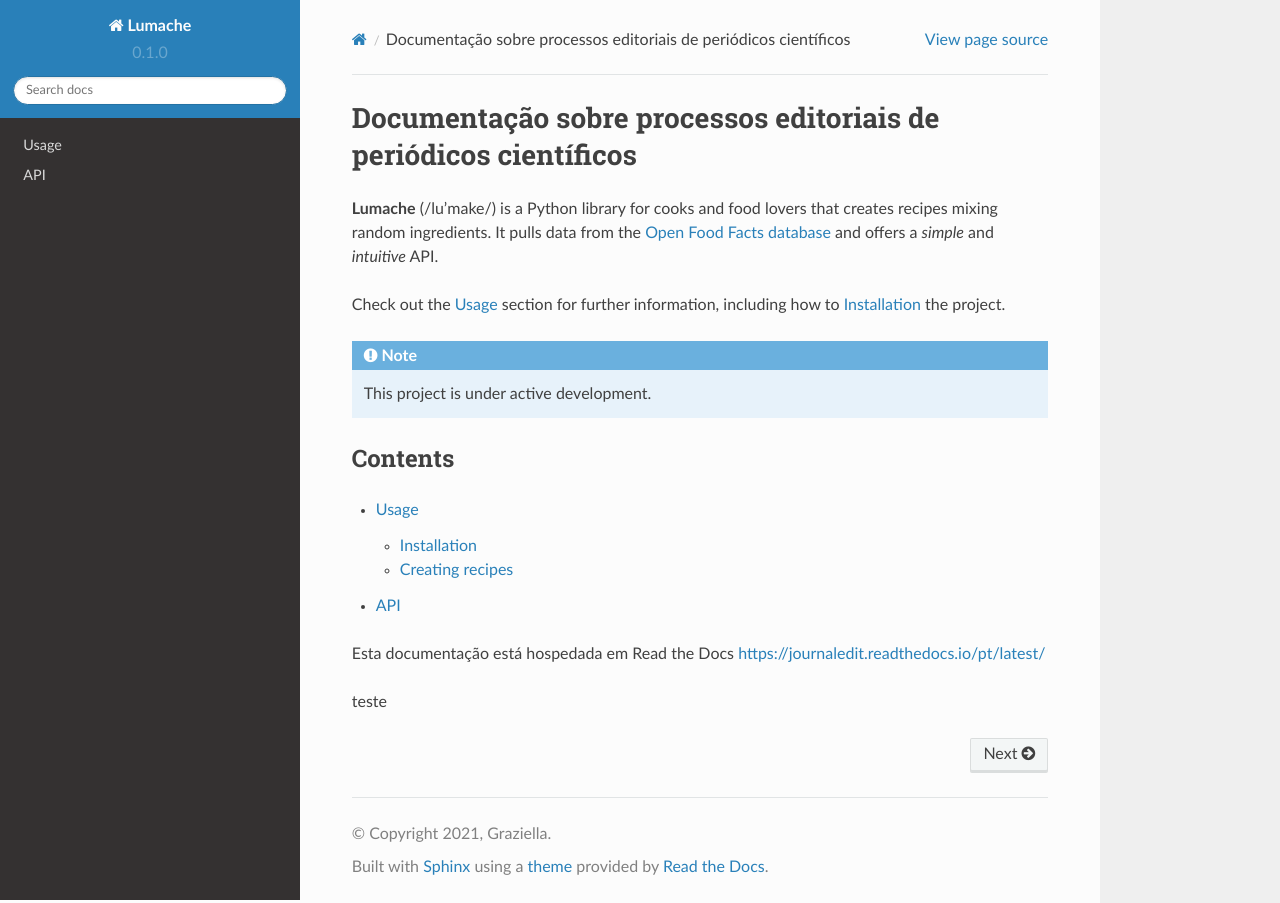
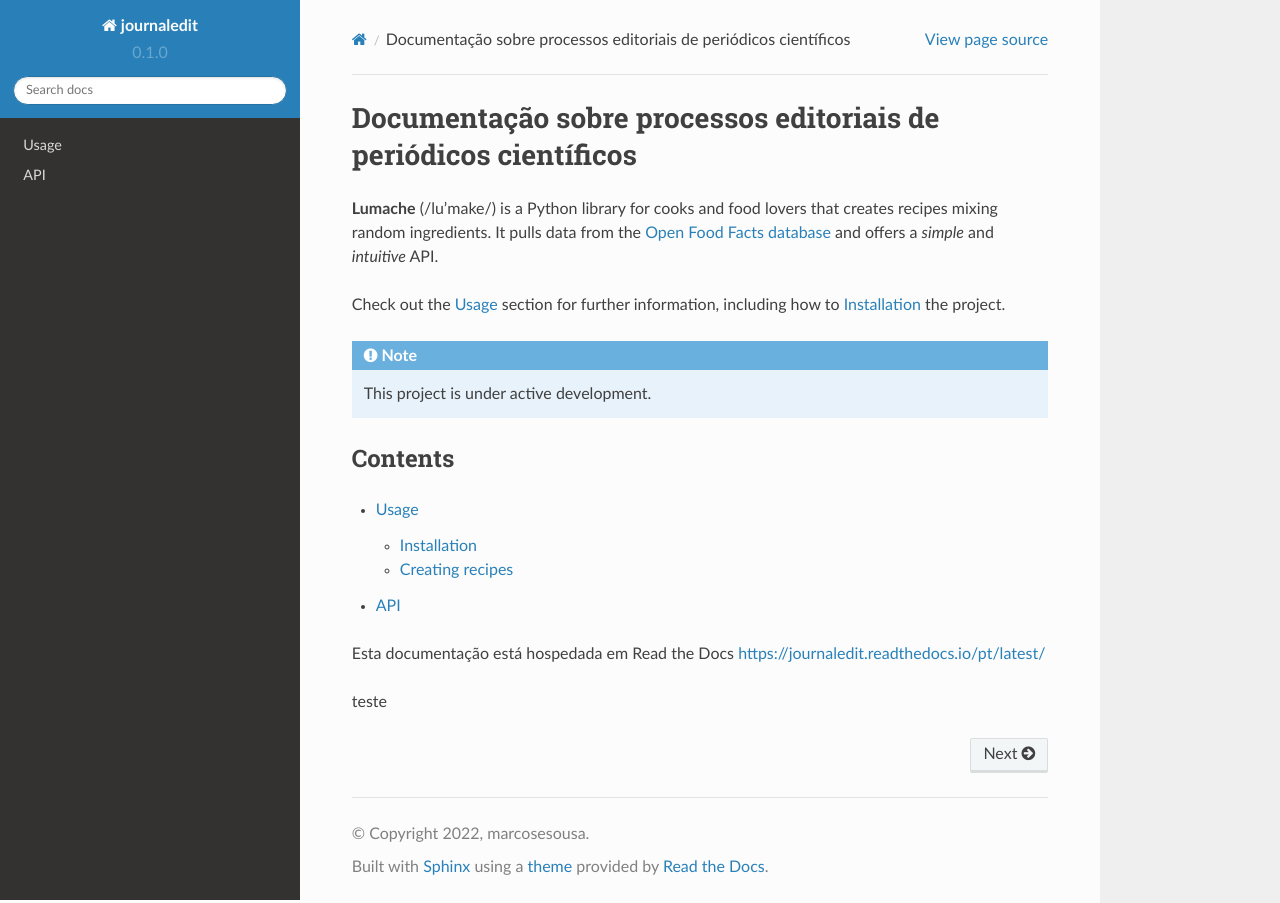
Before and after one commit to marcosesousa/journaledit, a Sphinx documentation site: the page built from docs/source/index.rst, in a window 1280 px wide. Built offline with Sphinx 7.4.7 and the Read the Docs theme 2.0.0, drawn with Linux system fonts in a browser that asks for light colours.

Commit message:
Update conf.py

```diff
--- a/docs/source/conf.py
+++ b/docs/source/conf.py
@@ -2,9 +2,9 @@
 
 # -- Project information
 
-project = 'Lumache'
-copyright = '2021, Graziella'
-author = 'Graziella'
+project = 'journaledit'
+copyright = '2022, marcosesousa'
+author = 'marcos e sousa'
 
 release = '0.1'
 version = '0.1.0'
```
